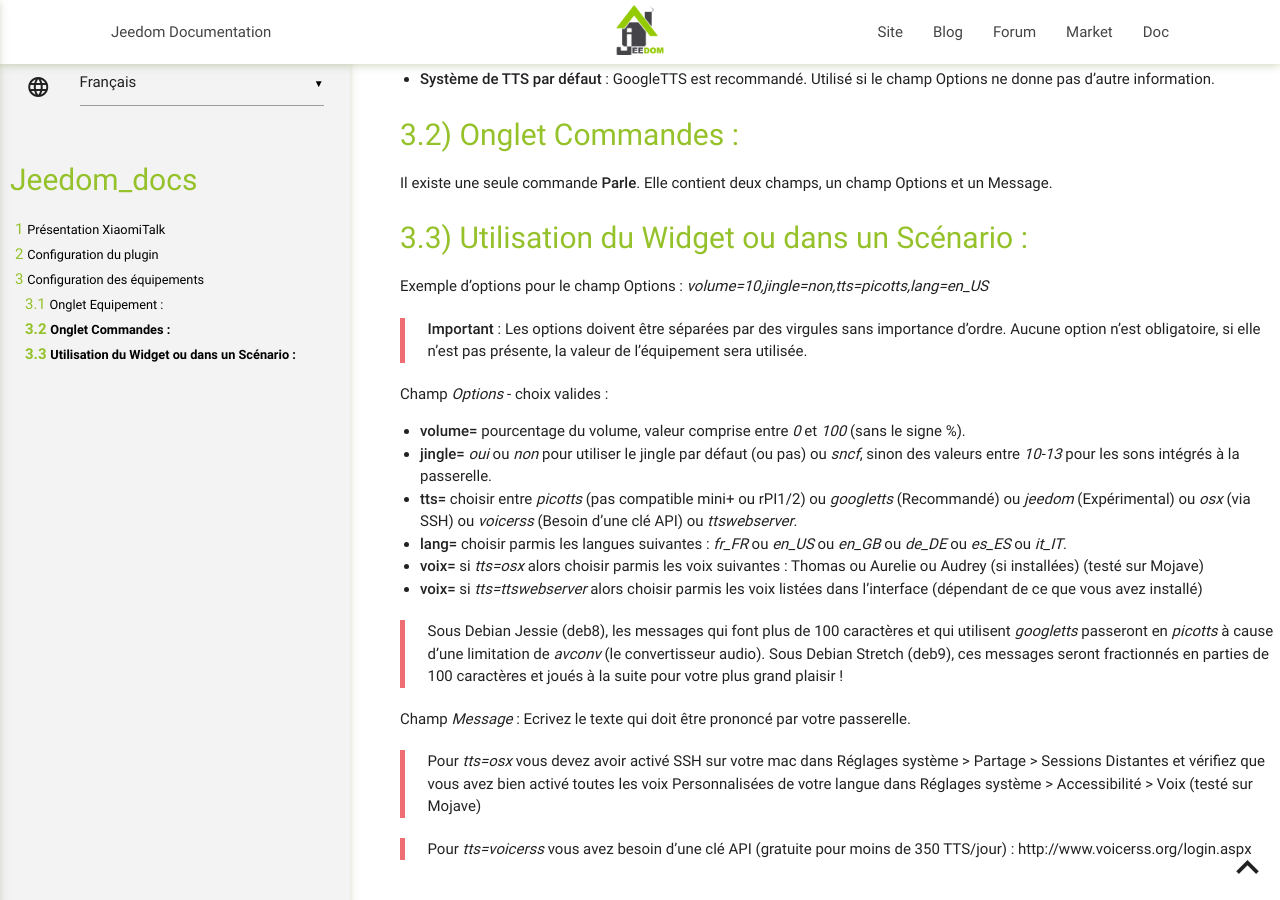
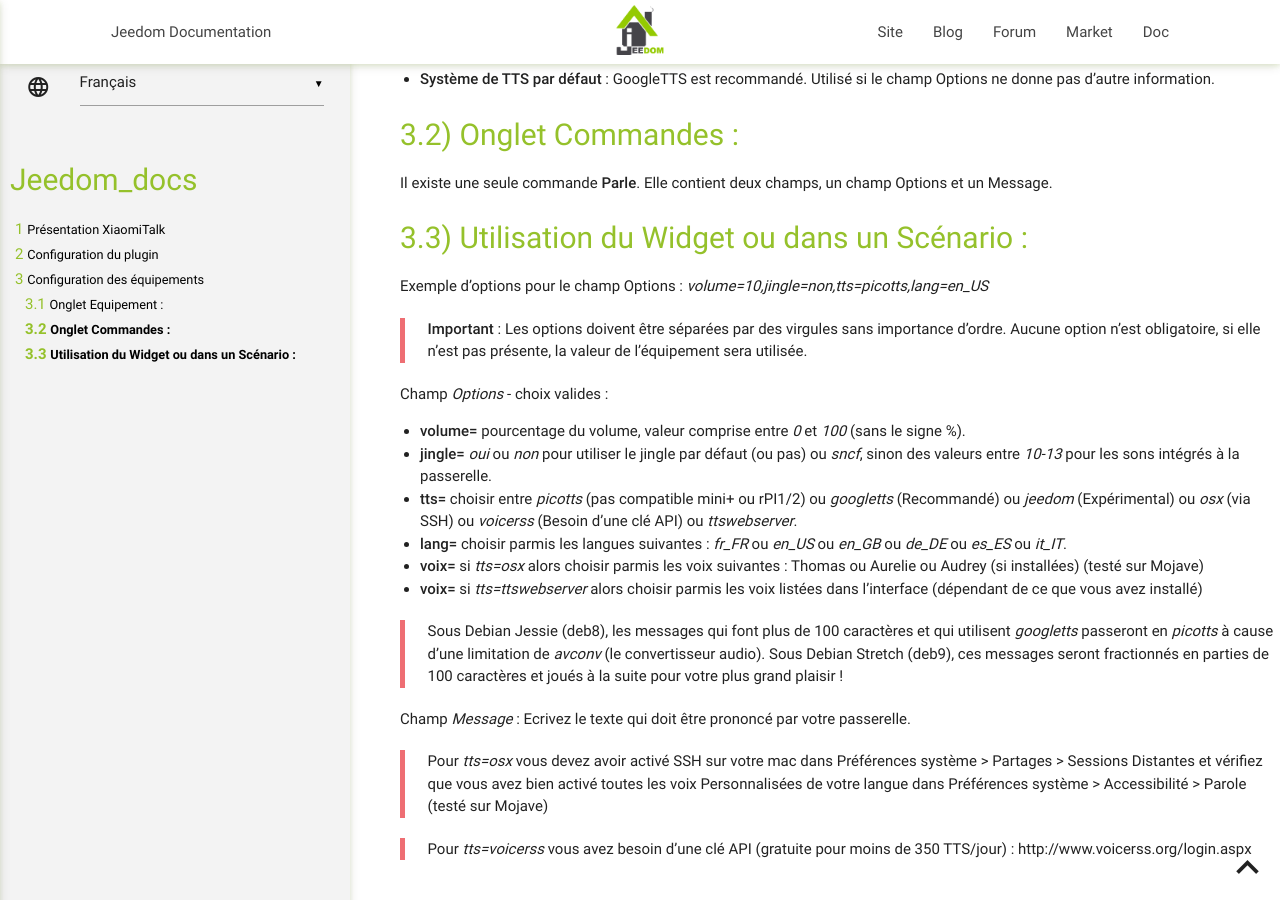
Before and after one commit to NebzHB/jeedom_docs, a Jekyll site: the page built from plugins/xiaomiTalk/fr_FR/index.md, in a window 1280 px wide and 900 px high, scrolled down 2174 px. Built offline with Jekyll 4.4.1, drawn with Linux system fonts in a browser that asks for light colours; our own code applies the rules of GitHub Pages for plain Markdown files.

Commit message:
Update index.md

```diff
--- a/plugins/xiaomiTalk/fr_FR/index.md
+++ b/plugins/xiaomiTalk/fr_FR/index.md
@@ -77,6 +77,6 @@
 
 Champ *Message* : Ecrivez le texte qui doit être prononcé par votre passerelle.
 
->Pour *tts=osx* vous devez avoir activé SSH sur votre mac dans Réglages système > Partage > Sessions Distantes et vérifiez que vous avez bien activé toutes les voix Personnalisées de votre langue dans Réglages système > Accessibilité > Voix  (testé sur Mojave)
+>Pour *tts=osx* vous devez avoir activé SSH sur votre mac dans Préférences système > Partages > Sessions Distantes et vérifiez que vous avez bien activé toutes les voix Personnalisées de votre langue dans Préférences système > Accessibilité > Parole  (testé sur Mojave)
 
 >Pour *tts=voicerss* vous avez besoin d'une clé API (gratuite pour moins de 350 TTS/jour) : http://www.voicerss.org/login.aspx
```
